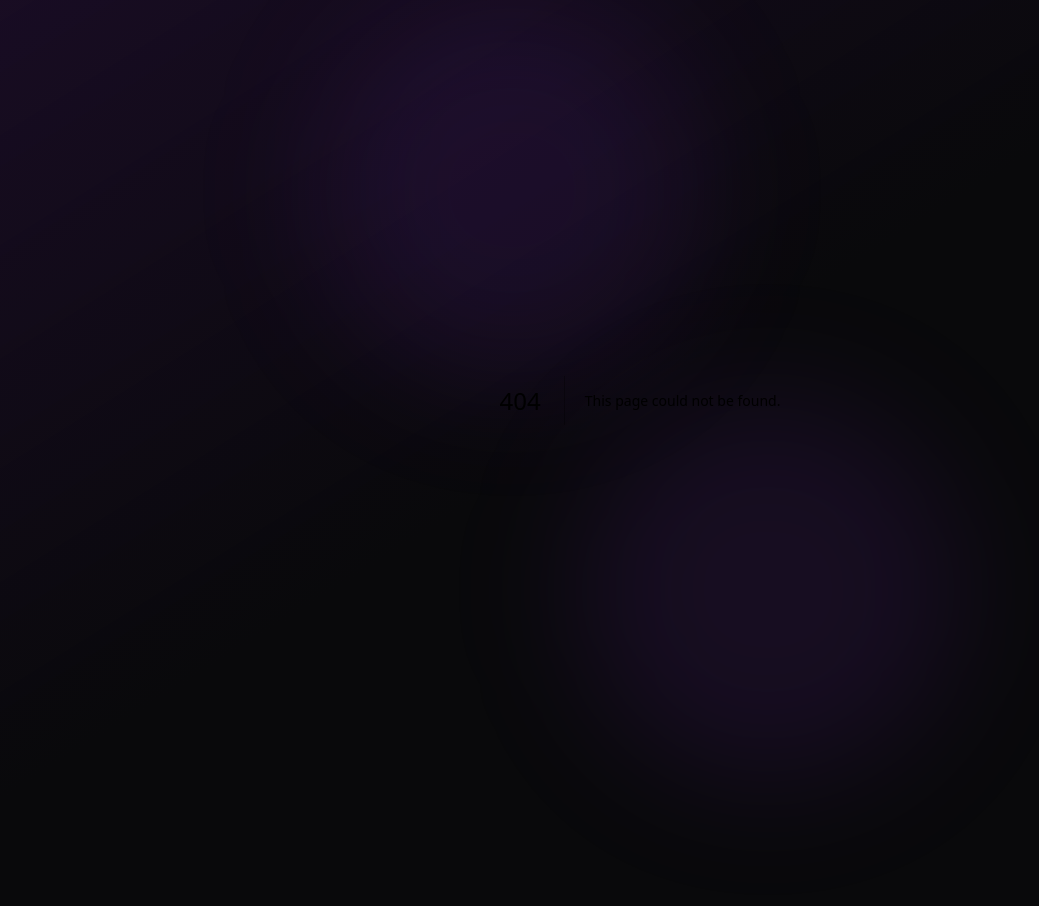
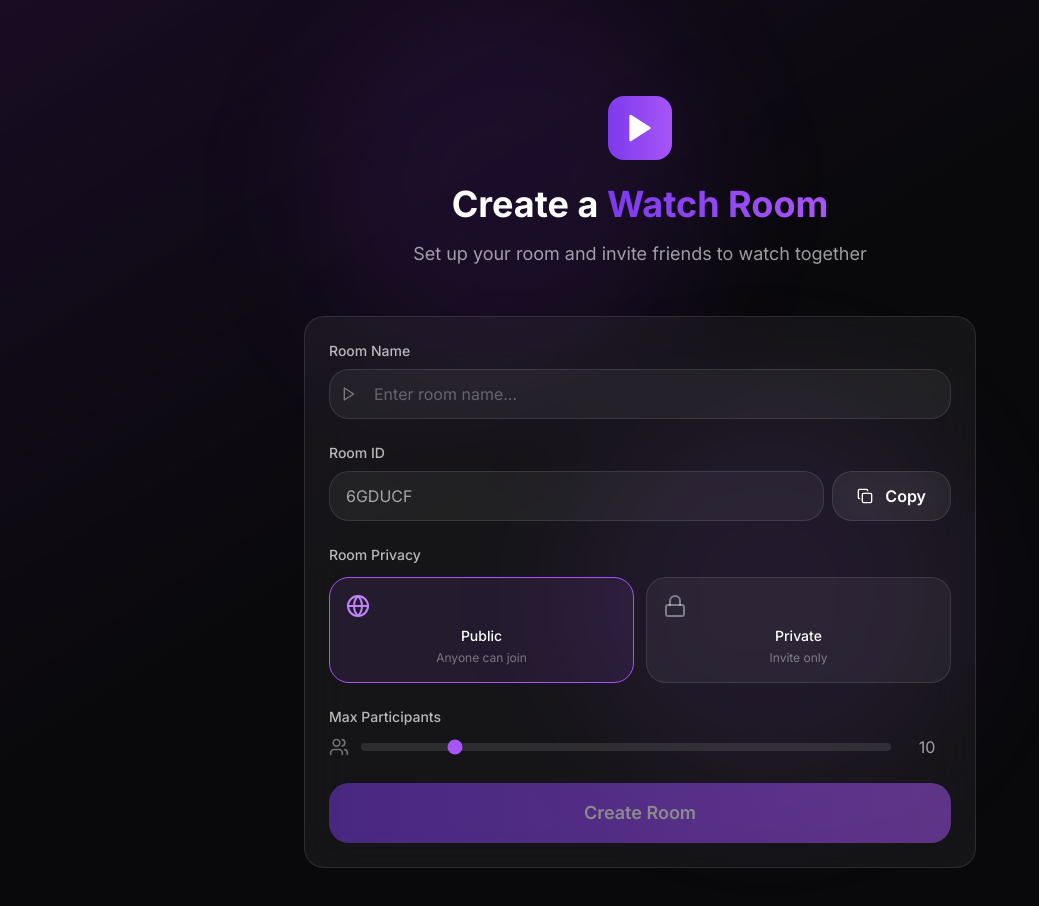
Before and after one commit to devmantraindia/SyncPlay, a Next.js app: page /room/create in a window 1280 px wide. Before the commit this address had no page. Shown: the top 906 px of the page, without its empty margins (0-1039 px from the left). Before the commit the page ends 800 px from the top, so only its background shows below. Built offline with nearby package versions, Linux system fonts and the light colour scheme.

Commit message:
page.tsx

```diff
--- /dev/null
+++ b/app/room/create/page.tsx
@@ -0,0 +1,155 @@
+'use client'
+
+import { useState } from 'react'
+import { useRouter } from 'next/navigation'
+import { motion } from 'framer-motion'
+import { Play, Users, Lock, Globe, Copy, Check } from 'lucide-react'
+import { Card } from '@/components/ui/Card'
+import Button from '@/components/ui/Button'
+import Input from '@/components/ui/Input'
+import { generateRoomId } from '@/lib/utils'
+
+export default function CreateRoomPage() {
+  const router = useRouter()
+  const [roomName, setRoomName] = useState('')
+  const [isPrivate, setIsPrivate] = useState(false)
+  const [maxParticipants, setMaxParticipants] = useState(10)
+  const [isCreating, setIsCreating] = useState(false)
+  const [copied, setCopied] = useState(false)
+
+  const roomId = generateRoomId()
+
+  const handleCreateRoom = async () => {
+    setIsCreating(true)
+
+    // Simulate room creation
+    await new Promise(resolve => setTimeout(resolve, 1000))
+
+    // In production, this would connect to backend
+    router.push(`/room/${roomId}`)
+  }
+
+  const copyRoomId = () => {
+    navigator.clipboard.writeText(roomId)
+    setCopied(true)
+    setTimeout(() => setCopied(false), 2000)
+  }
+
+  return (
+    <div className="min-h-screen pt-24 pb-12 px-4 sm:px-6 lg:px-8">
+      <div className="max-w-2xl mx-auto">
+        <motion.div
+          initial={{ opacity: 0, y: 20 }}
+          animate={{ opacity: 1, y: 0 }}
+        >
+          <div className="text-center mb-12">
+            <div className="w-16 h-16 rounded-2xl gradient-bg flex items-center justify-center mx-auto mb-6">
+              <Play className="w-8 h-8 text-white" fill="currentColor" />
+            </div>
+            <h1 className="text-4xl font-bold mb-4">
+              Create a <span className="gradient-text">Watch Room</span>
+            </h1>
+            <p className="text-lg text-white/60">
+              Set up your room and invite friends to watch together
+            </p>
+          </div>
+
+          <Card hover={false} className="space-y-6">
+            {/* Room Name */}
+            <Input
+              label="Room Name"
+              placeholder="Enter room name..."
+              value={roomName}
+              onChange={(e) => setRoomName(e.target.value)}
+              leftIcon={<Play className="w-4 h-4" />}
+            />
+
+            {/* Room ID */}
+            <div>
+              <label className="block text-sm font-medium text-white/70 mb-2">
+                Room ID
+              </label>
+              <div className="flex gap-2">
+                <div className="flex-1 px-4 py-3 bg-white/5 border border-white/10 rounded-xl text-white/60">
+                  {roomId}
+                </div>
+                <Button
+                  variant="secondary"
+                  onClick={copyRoomId}
+                  leftIcon={copied ? <Check className="w-4 h-4" /> : <Copy className="w-4 h-4" />}
+                >
+                  {copied ? 'Copied' : 'Copy'}
+                </Button>
+              </div>
+            </div>
+
+            {/* Privacy Setting */}
+            <div>
+              <label className="block text-sm font-medium text-white/70 mb-3">
+                Room Privacy
+              </label>
+              <div className="grid grid-cols-2 gap-3">
+                <button
+                  onClick={() => setIsPrivate(false)}
+                  className={`p-4 rounded-xl border transition-all ${
+                    !isPrivate
+                      ? 'border-purple-500 bg-purple-500/10'
+                      : 'border-white/10 bg-white/5 hover:bg-white/10'
+                  }`}
+                >
+                  <Globe className={`w-6 h-6 mb-2 ${!isPrivate ? 'text-purple-400' : 'text-white/40'}`} />
+                  <div className="text-sm font-medium">Public</div>
+                  <div className="text-xs text-white/40 mt-1">Anyone can join</div>
+                </button>
+                <button
+                  onClick={() => setIsPrivate(true)}
+                  className={`p-4 rounded-xl border transition-all ${
+                    isPrivate
+                      ? 'border-purple-500 bg-purple-500/10'
+                      : 'border-white/10 bg-white/5 hover:bg-white/10'
+                  }`}
+                >
+                  <Lock className={`w-6 h-6 mb-2 ${isPrivate ? 'text-purple-400' : 'text-white/40'}`} />
+                  <div className="text-sm font-medium">Private</div>
+                  <div className="text-xs text-white/40 mt-1">Invite only</div>
+                </button>
+              </div>
+            </div>
+
+            {/* Max Participants */}
+            <div>
+              <label className="block text-sm font-medium text-white/70 mb-2">
+                Max Participants
+              </label>
+              <div className="flex items-center gap-3">
+                <Users className="w-5 h-5 text-white/40" />
+                <input
+                  type="range"
+                  min="2"
+                  max="50"
+                  value={maxParticipants}
+                  onChange={(e) => setMaxParticipants(parseInt(e.target.value))}
+                  className="flex-1 h-2 bg-white/10 rounded-lg appearance-none cursor-pointer accent-purple-500"
+                />
+                <span className="text-white/60 min-w-[3rem] text-center">
+                  {maxParticipants}
+                </span>
+              </div>
+            </div>
+
+            {/* Create Button */}
+            <Button
+              className="w-full"
+              size="lg"
+              onClick={handleCreateRoom}
+              isLoading={isCreating}
+              disabled={!roomName}
+            >
+              Create Room
+            </Button>
+          </Card>
+        </motion.div>
+      </div>
+    </div>
+  )
+}
```
